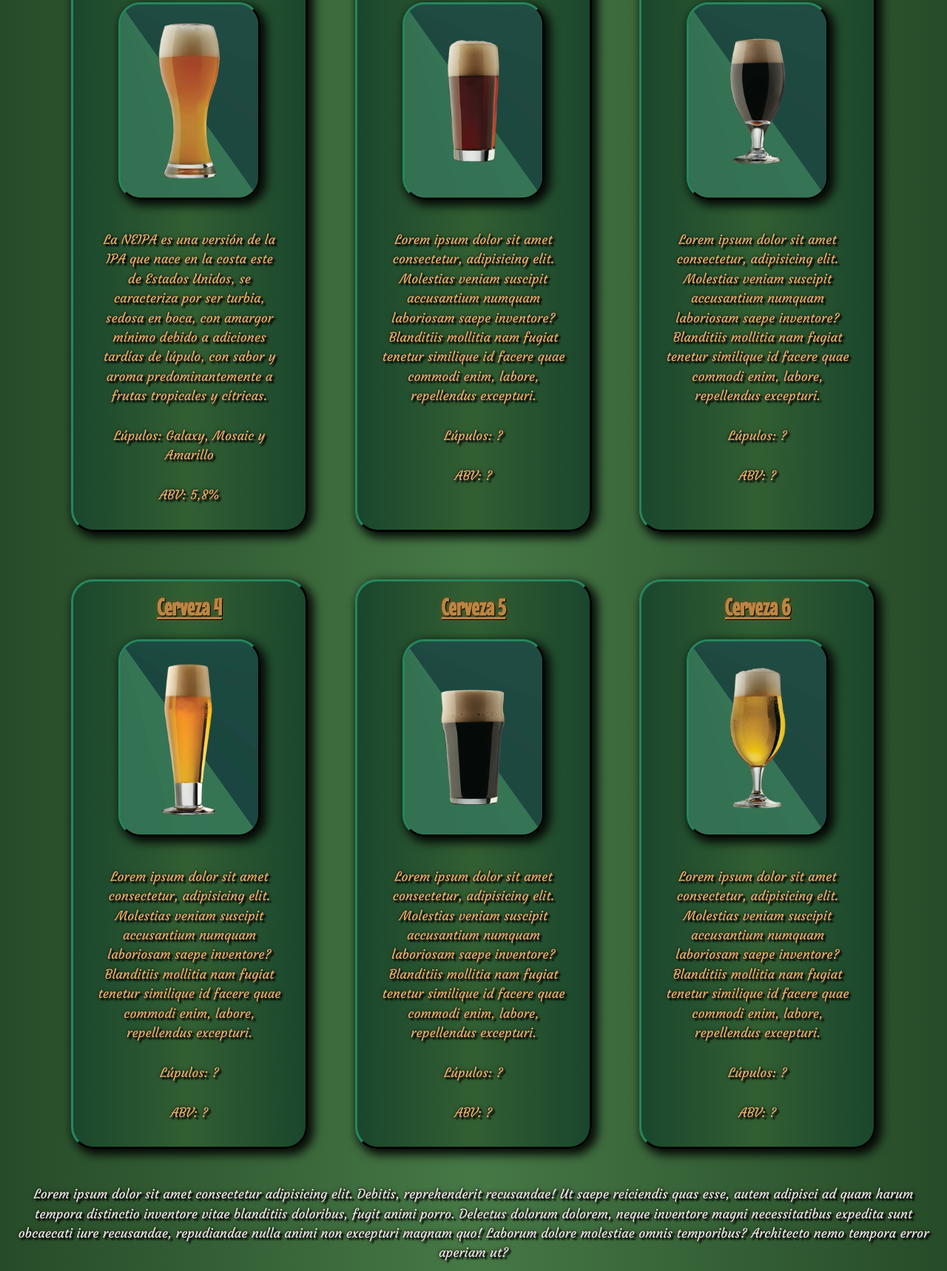
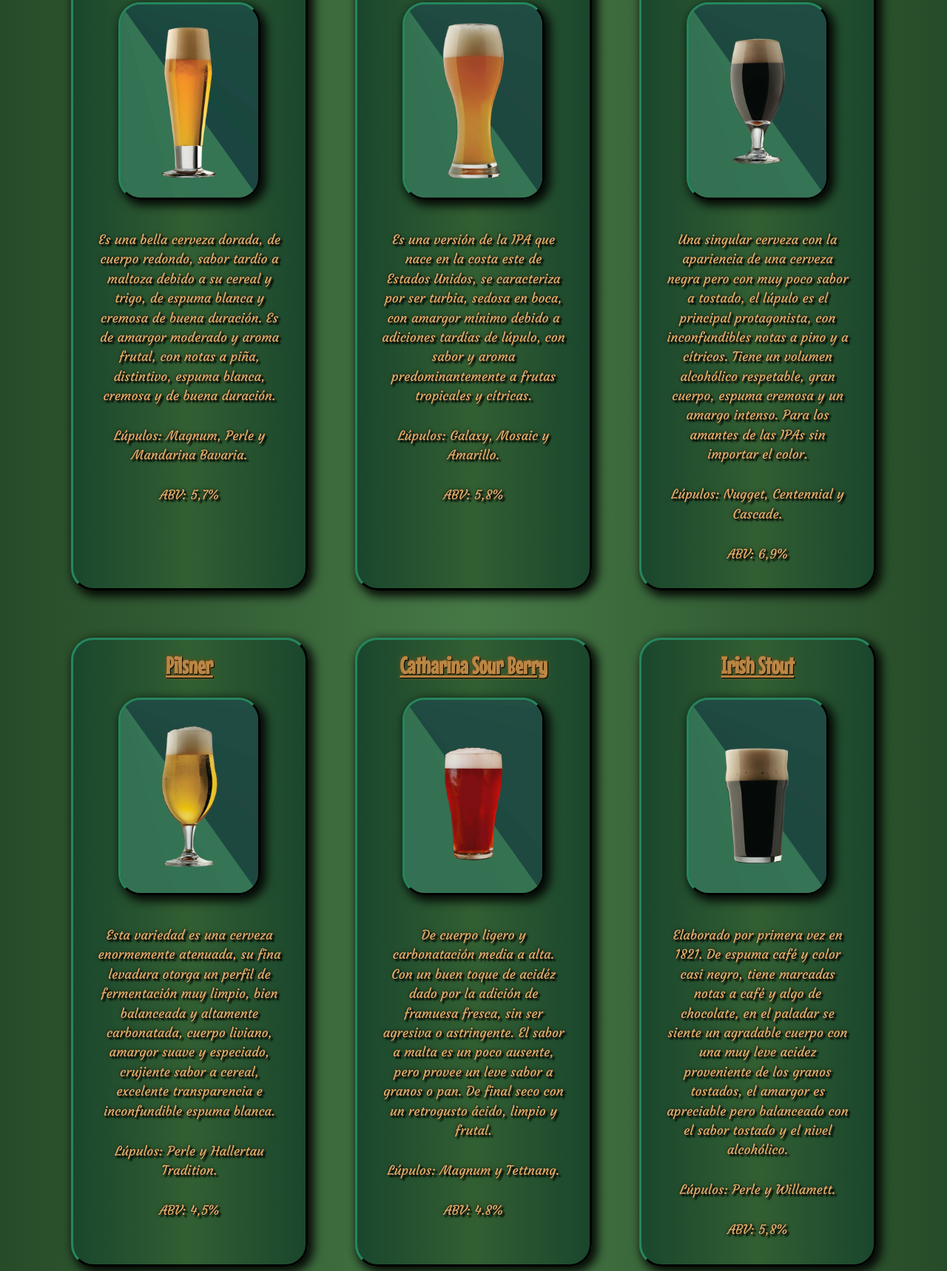
Before and after one commit to BrunoRealan/proyecto_abalos, a website: page pages/sabores.html in a window 1280 px wide. Shown: the part 339-2057 px from the top of the page at 74% size. Drawn offline with nearby package versions, Linux system fonts and the light colour scheme; a web font is replaced by a local one.

Commit message:
Changing text of sabores.html

```diff
--- a/pages/sabores.html
+++ b/pages/sabores.html
@@ -66,98 +66,85 @@
             </div>
             <section class="sabores">
                 <div class="sabores__div">
+                    <h3 class="sabores__name">Blonde Ale</h3>
+                    <img class="sabores__img" src="../resources/Blonde.jpg" alt="Cerveza Blonde servida en vaso.">
+                    <ul class="sabores__ul">
+                        <li>Es una bella cerveza dorada, de cuerpo redondo, sabor tardío a maltoza debido a su cereal y
+                            trigo, de espuma blanca y cremosa de buena duración.
+                            Es de amargor moderado y aroma frutal, con notas a piña, distintivo, espuma blanca, cremosa
+                            y de buena duración.
+                        </li>
+                        <li>Lúpulos: Magnum, Perle y Mandarina Bavaria.</li>
+                        <li>ABV: 5,7%</li>
+                    </ul>
+                </div>
+                <div class="sabores__div">
                     <h3 class="sabores__name">Neipa Beer</h3>
                     <img class="sabores__img" src="../resources/Ipa.jpg" alt="Cerveza NEIPA servida en vaso.">
                     <ul class="sabores__ul">
-                        <li>La NEIPA es una versión de la IPA que nace en la costa este de Estados
+                        <li>Es una versión de la IPA que nace en la costa este de Estados
                             Unidos, se
                             caracteriza
                             por ser turbia, sedosa en boca, con amargor mínimo debido a adiciones tardías de lúpulo,
                             con
                             sabor y aroma predominantemente a frutas tropicales y cítricas.
                         </li>
-                        <li>Lúpulos: Galaxy, Mosaic y Amarillo</li>
+                        <li>Lúpulos: Galaxy, Mosaic y Amarillo.</li>
                         <li>ABV: 5,8%</li>
                     </ul>
                 </div>
                 <div class="sabores__div">
-                    <h3 class="sabores__name">Cerveza 2</h3>
-                    <img class="sabores__img" src="../resources/Roja.jpg" alt="Cerveza 2.">
+                    <h3 class="sabores__name">Black Ipa</h3>
+                    <img class="sabores__img" src="../resources/Negra Redonda.jpg"
+                        alt="Cerveza Black Ipa servida en vaso.">
                     <ul class="sabores__ul">
-                        <li>Lorem ipsum dolor sit amet consectetur, adipisicing elit. Molestias
-                            veniam suscipit
-                            accusantium
-                            numquam laboriosam saepe inventore? Blanditiis mollitia nam fugiat tenetur similique id
-                            facere
-                            quae
-                            commodi enim, labore, repellendus excepturi.
+                        <li>Una singular cerveza con la apariencia de una
+                            cerveza negra pero con muy poco sabor a tostado, el lúpulo es el principal protagonista,
+                            con inconfundibles notas a pino y a cítricos.
+                            Tiene un volumen alcohólico respetable, gran cuerpo, espuma cremosa y un amargo intenso.
+                            Para los amantes de las IPAs sin importar el color.
                         </li>
-                        <li>Lúpulos: ?</li>
-                        <li>ABV: ?</li>
+                        <li>Lúpulos: Nugget, Centennial y Cascade.</li>
+                        <li>ABV: 6,9%</li>
                     </ul>
                 </div>
                 <div class="sabores__div">
-                    <h3 class="sabores__name">Cerveza 3</h3>
-                    <img class="sabores__img" src="../resources/Negra Redonda.jpg" alt="Cerveza 3.">
+                    <h3 class="sabores__name">Pilsner</h3>
+                    <img class="sabores__img" src="../resources/Pilsen.jpg" alt="Cerveza Pilsen servida en vaso.">
                     <ul class="sabores__ul">
-                        <li>Lorem ipsum dolor sit amet consectetur, adipisicing elit. Molestias
-                            veniam suscipit
-                            accusantium
-                            numquam laboriosam saepe inventore? Blanditiis mollitia nam fugiat tenetur similique id
-                            facere
-                            quae
-                            commodi enim, labore, repellendus excepturi.
+                        <li>Esta variedad es una cerveza enormemente atenuada, su fina levadura otorga un perfil de
+                            fermentación muy limpio, bien balanceada y altamente carbonatada, cuerpo
+                            liviano, amargor suave y especiado, crujiente sabor a cereal, excelente transparencia e
+                            inconfundible espuma blanca.
                         </li>
-                        <li>Lúpulos: ?</li>
-                        <li>ABV: ?</li>
+                        <li>Lúpulos: Perle y Hallertau Tradition.</li>
+                        <li>ABV: 4,5%</li>
                     </ul>
                 </div>
                 <div class="sabores__div">
-                    <h3 class="sabores__name">Cerveza 4</h3>
-                    <img class="sabores__img" src="../resources/Blonde.jpg" alt="Cerveza 4.">
+                    <h3 class="sabores__name">Catharina Sour Berry</h3>
+                    <img class="sabores__img" src="../resources/Berry.jpg" alt="Cerveza Berry servida en vaso.">
                     <ul class="sabores__ul">
-                        <li>Lorem ipsum dolor sit amet consectetur, adipisicing elit. Molestias
-                            veniam suscipit
-                            accusantium
-                            numquam laboriosam saepe inventore? Blanditiis mollitia nam fugiat tenetur similique id
-                            facere
-                            quae
-                            commodi enim, labore, repellendus excepturi.
+                        <li>De cuerpo ligero y carbonatación media a alta. Con un buen toque de acidéz dado por la adición de
+                            framuesa fresca, sin ser agresiva o astringente. El sabor a malta es un poco ausente,
+                            pero provee un leve sabor a granos o pan. De final seco con un retrogusto ácido, limpio y
+                            frutal.
                         </li>
-                        <li>Lúpulos: ?</li>
-                        <li>ABV: ?</li>
+                        <li>Lúpulos: Magnum y Tettnang.</li>
+                        <li>ABV: 4.8%</li>
                     </ul>
                 </div>
                 <div class="sabores__div">
-                    <h3 class="sabores__name">Cerveza 5</h3>
-                    <img class="sabores__img" src="../resources/Negra.jpg" alt="Cerveza 5.">
+                    <h3 class="sabores__name">Irish Stout</h3>
+                    <img class="sabores__img" src="../resources/Negra.jpg" alt="Cerveza 6.">
                     <ul class="sabores__ul">
-                        <li>Lorem ipsum dolor sit amet consectetur, adipisicing elit. Molestias
-                            veniam suscipit
-                            accusantium
-                            numquam laboriosam saepe inventore? Blanditiis mollitia nam fugiat tenetur similique id
-                            facere
-                            quae
-                            commodi enim, labore, repellendus excepturi.
+                        <li>Elaborado por primera vez en 1821. De espuma café y color casi negro, tiene marcadas notas a café y
+                            algo de chocolate, en el paladar se siente un agradable cuerpo con una muy leve acidez
+                            proveniente de los granos tostados, el amargor es apreciable pero balanceado con el sabor
+                            tostado y el nivel alcohólico.
                         </li>
-                        <li>Lúpulos: ?</li>
-                        <li>ABV: ?</li>
-                    </ul>
-                </div>
-                <div class="sabores__div">
-                    <h3 class="sabores__name">Cerveza 6</h3>
-                    <img class="sabores__img" src="../resources/Pilsen.jpg" alt="Cerveza 6.">
-                    <ul class="sabores__ul">
-                        <li>Lorem ipsum dolor sit amet consectetur, adipisicing elit. Molestias
-                            veniam suscipit
-                            accusantium
-                            numquam laboriosam saepe inventore? Blanditiis mollitia nam fugiat tenetur similique id
-                            facere
-                            quae
-                            commodi enim, labore, repellendus excepturi.
-                        </li>
-                        <li>Lúpulos: ?</li>
-                        <li>ABV: ?</li>
+                        <li>Lúpulos: Perle y Willamett.</li>
+                        <li>ABV: 5,8%</li>
                     </ul>
                 </div>
             </section>
```
Also changed, not shown: resources/Berry.jpg (added), resources/Roja.jpg (deleted).
